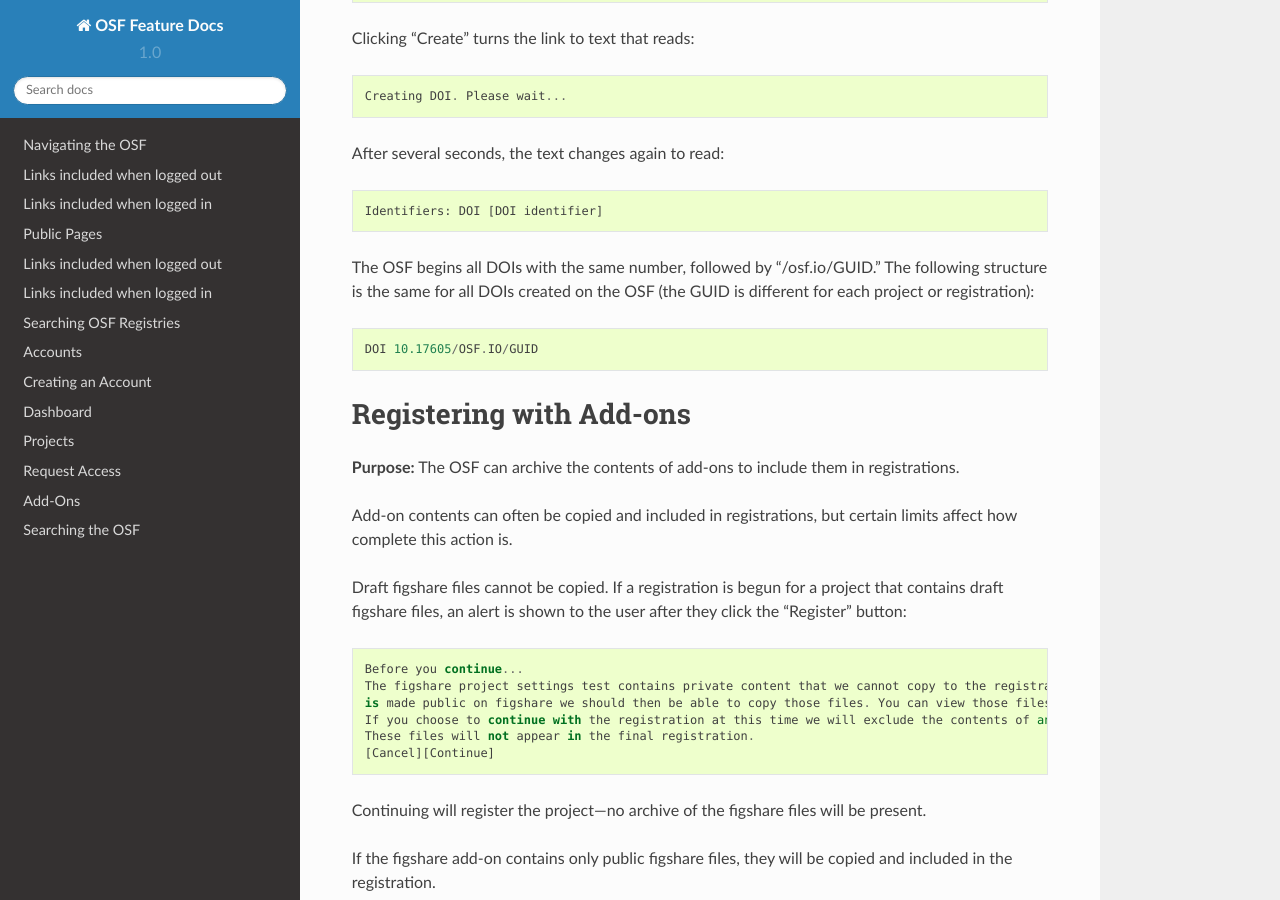
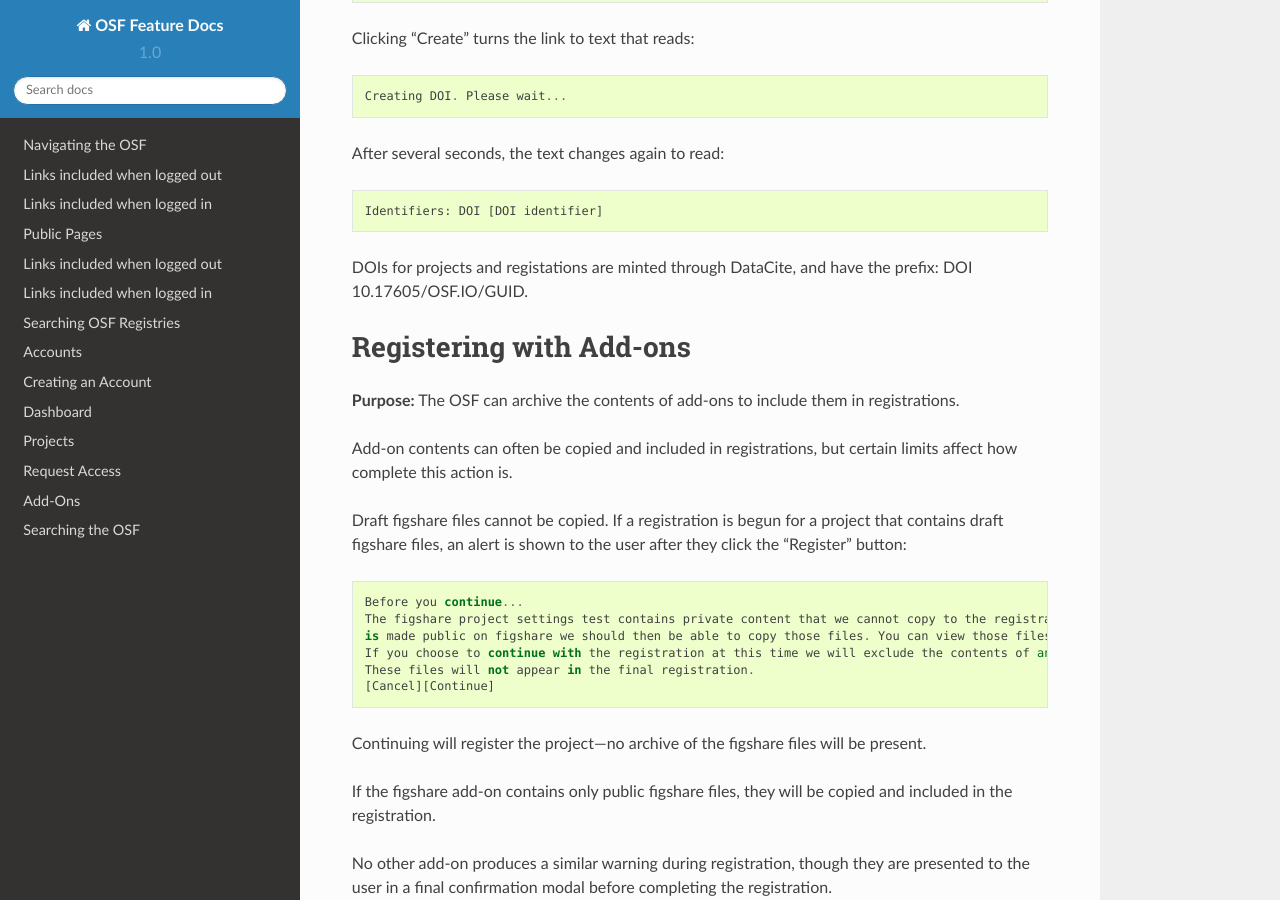
Before and after one commit to CenterForOpenScience/OSFDocs, a Sphinx documentation site: the page built from docs/projects/registrations.rst, in a window 1280 px wide and 900 px high, scrolled down 18462 px. Built offline with Sphinx 7.4.7 and the Read the Docs theme 2.0.0, drawn with Linux system fonts in a browser that asks for light colours.

Commit message:
dois minted through datacite

```diff
--- a/docs/projects/registrations.rst
+++ b/docs/projects/registrations.rst
@@ -665,9 +665,7 @@
 
     Identifiers: DOI [DOI identifier]
 
-The OSF begins all DOIs with the same number, followed by "/osf.io/GUID." The following structure is the same for all DOIs created on the OSF (the GUID is different for each project or registration)::
-
-    DOI 10.17605/OSF.IO/GUID
+DOIs for projects and registations are minted through DataCite, and have the prefix: DOI 10.17605/OSF.IO/GUID.
 
 Registering with Add-ons
 ------------------------
```
